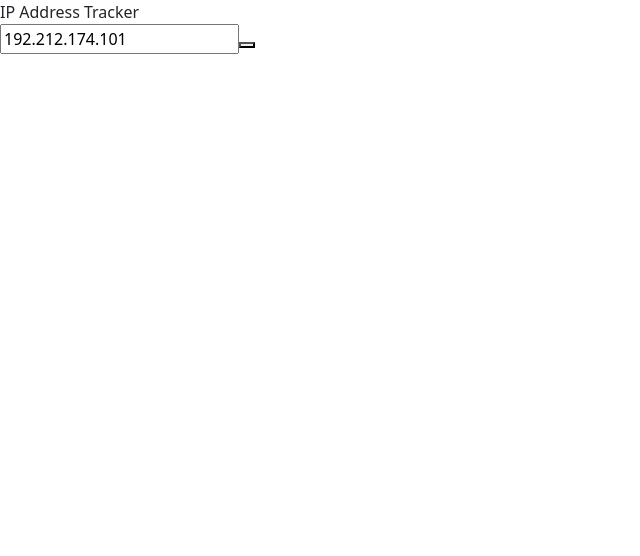
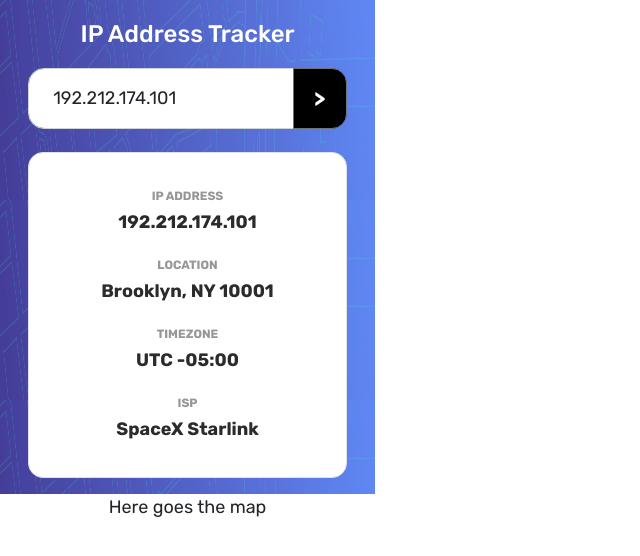
Before and after one commit to jiramos87/ip-address-tracker-master, a React (Create React App) app: page / in a window 1280 px wide. Shown: the top 556 px of the page, without its empty margins (0-640 px from the left). Built offline with nearby package versions, Linux system fonts and the light colour scheme.

Commit message:
graphical progress

```diff
--- a/src/App.css
+++ b/src/App.css
@@ -1,38 +1,10 @@
-.App {
-  text-align: center;
+@import url('https://fonts.googleapis.com/css2?family=Be+Vietnam+Pro:wght@100&family=Rubik:wght@400;500;700&display=swap');
+
+body {
+
+  font-family: 'Rubik', sans-serif !important;
+  font-size: 18px !important;
+  width: 375px;
+  height: 100vh;
+  box-sizing: border-box;
 }
-
-.App-logo {
-  height: 40vmin;
-  pointer-events: none;
-}
-
-@media (prefers-reduced-motion: no-preference) {
-  .App-logo {
-    animation: App-logo-spin infinite 20s linear;
-  }
-}
-
-.App-header {
-  background-color: #282c34;
-  min-height: 100vh;
-  display: flex;
-  flex-direction: column;
-  align-items: center;
-  justify-content: center;
-  font-size: calc(10px + 2vmin);
-  color: white;
-}
-
-.App-link {
-  color: #61dafb;
-}
-
-@keyframes App-logo-spin {
-  from {
-    transform: rotate(0deg);
-  }
-  to {
-    transform: rotate(360deg);
-  }
-}
--- a/src/components/IpInput.css
+++ b/src/components/IpInput.css
@@ -0,0 +1,16 @@
+.group-input {
+    padding: 1rem !important;
+    padding-left: 1.5rem !important;
+    border-top-left-radius: 1rem!important;
+    border-bottom-left-radius: 1rem!important;
+    font-size: 18px;
+
+}
+
+.input-send-button {
+    width: 17%;
+    font-size: 22px;
+    font-weight: 700;
+    border-top-right-radius: 15px;
+    border-bottom-right-radius: 15px;
+}
--- a/src/components/IpInput.js
+++ b/src/components/IpInput.js
@@ -1,14 +1,15 @@
 import React, {useState} from "react"
+import './IpInput.css'
 
 
 const IpInput = (props) => {
 
     return(
         <form onSubmit={props.onSubmit}>
-            <input className="ip-input" type="text" value={props.value} pattern="^(([0-9a-fA-F]{1}|[1-9a-fA-F]{1}[0-9a-fA-F]{1,3}):){7}([0-9a-fA-F]{1}|[1-9a-fA-F]{1}[0-9a-fA-F]{1,3})$">
-            </input>
-            <button type="submit" onClick={props.onClick}>
-            </button>
+            <div class="input-group custom-group mb-3">
+                <input type="text" className="form-control group-input" value={props.value} pattern="^(([0-9a-fA-F]{1}|[1-9a-fA-F]{1}[0-9a-fA-F]{1,3}):){7}([0-9a-fA-F]{1}|[1-9a-fA-F]{1}[0-9a-fA-F]{1,3})$" aria-describedby="button-addon2"/>
+                <button className="btn bg-black text-white btn-outline-secondary input-send-button" type="submit" onClick={props.onClick} id="button-addon2">></button>
+            </div>
         </form>
     )
 }
--- /dev/null
+++ b/src/components/Results.css
@@ -0,0 +1,26 @@
+.results-title-text {
+    color: hsl(0, 0%, 59%) !important;
+    font-size: 12px !important;
+    font-weight: 700 !important;
+    margin-bottom: 4px;
+
+}
+
+.results-info-text {
+    color: hsl(0, 0%, 17%) !important;
+    font-size: 18px !important;
+    font-weight: 700 !important
+}
+
+.results-cell {
+    /* d-flex flex-column align-items-center justify-content-center */
+    display: flex;
+    flex-direction: column;
+    align-items: center;
+    justify-content: center;
+    padding: 10px;
+}
+
+.info-div {
+    border-radius: 15px !important;
+}
--- /dev/null
+++ b/src/components/Results.js
@@ -0,0 +1,27 @@
+import './Results.css'
+
+const Results = (props) => {
+    return (
+        <div className="info-div border bg-white rounded d-flex flex-column align-items-center justify-content-center py-4">
+            <div className="results-cell">
+                <div className="results-title-text">IP ADDRESS</div>
+                <div className="results-info-text">{props.ipAddress}</div>
+            </div>
+            <div className="results-cell">
+                <div className="results-title-text">LOCATION</div>
+                <div className="results-info-text">{props.location}</div>
+            </div>
+            <div className="results-cell">
+                <div className="results-title-text">TIMEZONE</div>
+                <div className="results-info-text">{props.timezone}</div>
+            </div>
+            <div className="results-cell">
+                <div className="results-title-text">ISP</div>
+                <div className="results-info-text">{props.isp}</div>
+            </div>
+
+        </div>
+    )
+}
+
+export default Results
--- a/src/views/Home.css
+++ b/src/views/Home.css
@@ -0,0 +1,36 @@
+.home-div {
+    overflow-y: visible !important;
+}
+
+.blue-background {
+    width: 100%;
+    height: 45%;
+    background-image: url(../../images/pattern-bg.png);
+    background-size: 100% 200px;
+    background-position-x: center;
+}
+
+.map-div {
+    width: 100%;
+    height: 100%;
+}
+
+.page-title {
+    color: white;
+    font-weight: 500;
+    font-size: 24px;
+}
+
+.info-container {
+    width: 85%;
+}
+
+.ip-input-div {
+    width: 100%;
+    height: 5rem;
+}
+
+.results-div{
+    width: 100%;
+
+}
--- a/src/views/Home.js
+++ b/src/views/Home.js
@@ -1,11 +1,16 @@
 import React, {useState} from "react"
 import IpInput from "../components/IpInput"
+import Results from "../components/Results"
+import './Home.css'
 
 
 
 const Home = () => {
 
     const [ipAddress, setIpAddress] = useState("192.212.174.101")
+    const [location, setLocation] = useState("Brooklyn, NY 10001")
+    const [timezone, setTimezone] = useState("UTC -05:00")
+    const [isp, setIsp] = useState("SpaceX Starlink")
     console.log(ipAddress)
     const onChange = (e) => {
         setIpAddress(e.target.value)
@@ -16,23 +21,25 @@ const Home = () => {
     }
     return(
         <div className="home-div">
-            <div className="blue-background">
+            <div className="blue-background d-flex flex-row justify-content-center">
+                <div className="info-container d-flex flex-column align-items-center">
+                    <div className="page-title my-3">
+                        IP Address Tracker
+                    </div>
+                    <div className="ip-input-div mb-1">
+                        <IpInput onClick={onSubmit} onChange={onChange} value={ipAddress}/>
+                    </div>
+                    <div className="results-div mb-3">
+                        <Results ipAddress={ipAddress} location={location} timezone={timezone} isp={isp}/>
+
+                    </div>
+                </div>
 
             </div>
-            <div className="map-div">
+            <div className="map-div d-flex flex-column align-items-center justify-content-center">
+                    Here goes the map
+            </div>
 
-            </div>
-            <div className="controls-div">
-                <div className="page-title">
-                    IP Address Tracker
-                </div>
-                <div className="ip-input-div">
-                    <IpInput onClick={onSubmit} onChange={onChange} value={ipAddress}/>
-                </div>
-                <div className="results-div">
-
-                </div>
-            </div>
 
         </div>
     )
```
